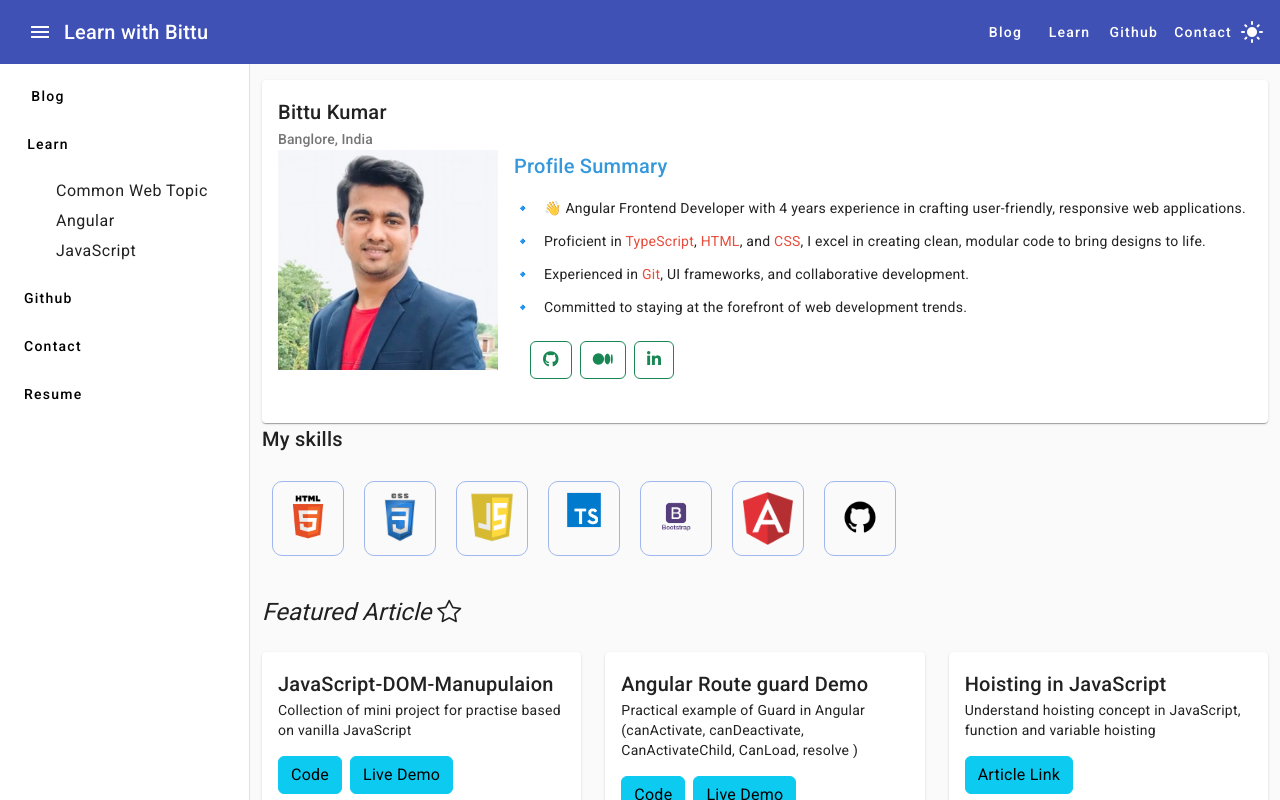
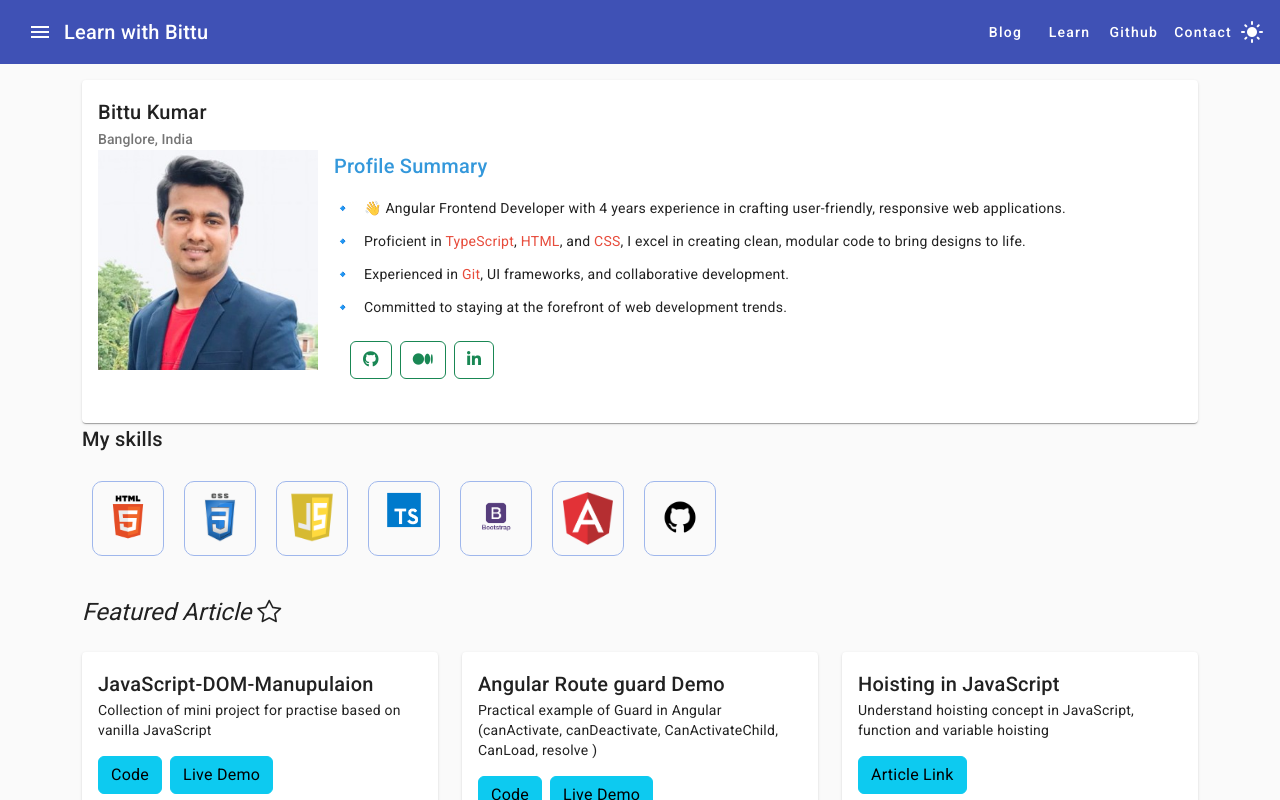
Before and after one commit to bittu1040/Learn-with-Bittu, an Angular app: page / in a window 1280 px wide. Built offline with nearby package versions, Linux system fonts and the light colour scheme.

Commit message:
sidenav closed by default

```diff
--- a/src/app/app.component.ts
+++ b/src/app/app.component.ts
@@ -10,7 +10,7 @@ export class AppComponent {
   title = 'first-vercal-angular-app';
   isMobile: boolean = false;
   showTree = true;
-  isSideNavOpened= true
+  isSideNavOpened= false;
   constructor(private breakpointObserver: BreakpointObserver) {
     this.isMobile = this.breakpointObserver.isMatched(Breakpoints.Handset);
     if(this.isMobile){
```
